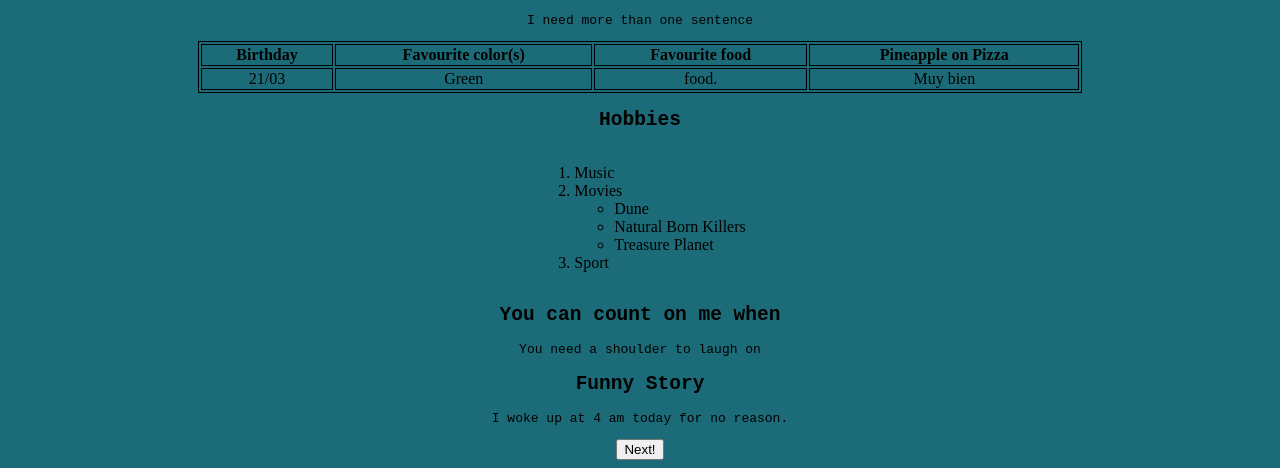
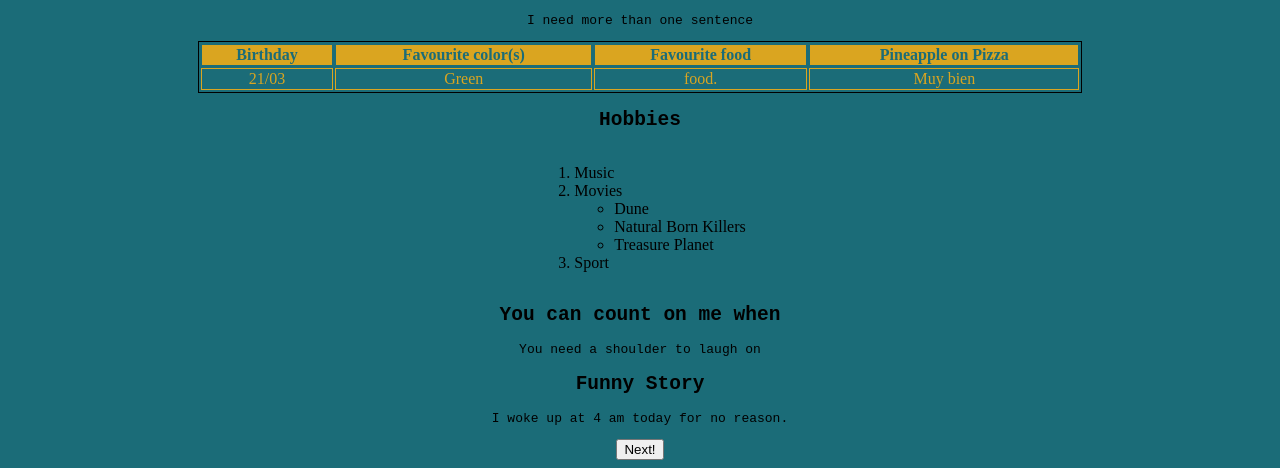
Before and after one commit to RalloField/myAboutMe, a plain HTML site: page raoulProjectAbout.html in a window 1280 px wide. Shown: the part 338-806 px from the top of the page. Drawn offline with Linux system fonts and the light colour scheme.

Commit message:
Add files via upload

```diff
--- a/styles.css
+++ b/styles.css
@@ -12,6 +12,14 @@ ol.MyList{
 }
 table, th, td {
     border: 1px solid;}
+th {
+    background-color:goldenrod;
+    color: rgb(27, 108, 120);
+    }
+td{
+    background-color: rgb(27, 108, 120);
+    color: goldenrod;
+}
 table{
     width: 70%;
 }
```
